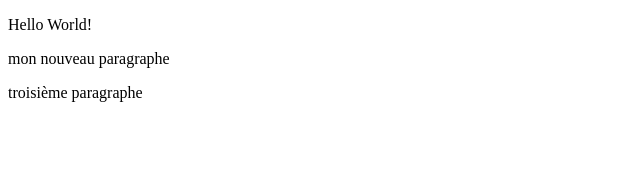
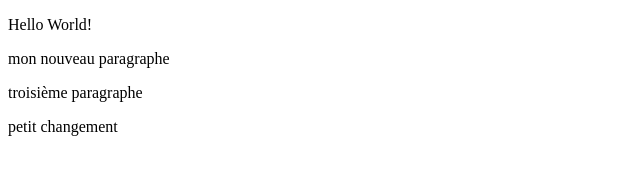
Before and after one commit to Nolan1342/githubDevWEb, a plain HTML site: page index.html in a window 1280 px wide. Shown: the whole page, without its empty margins (0-640 px from the left). Drawn offline with Linux system fonts and the light colour scheme.

Commit message:
nouveauté

```diff
--- a/index.html
+++ b/index.html
@@ -9,5 +9,6 @@
     <p>Hello World!</p>
     <p>mon nouveau paragraphe</p>
     <p>troisième paragraphe</p>
+        <p>petit changement</p>
 </body>
 </html>
```
